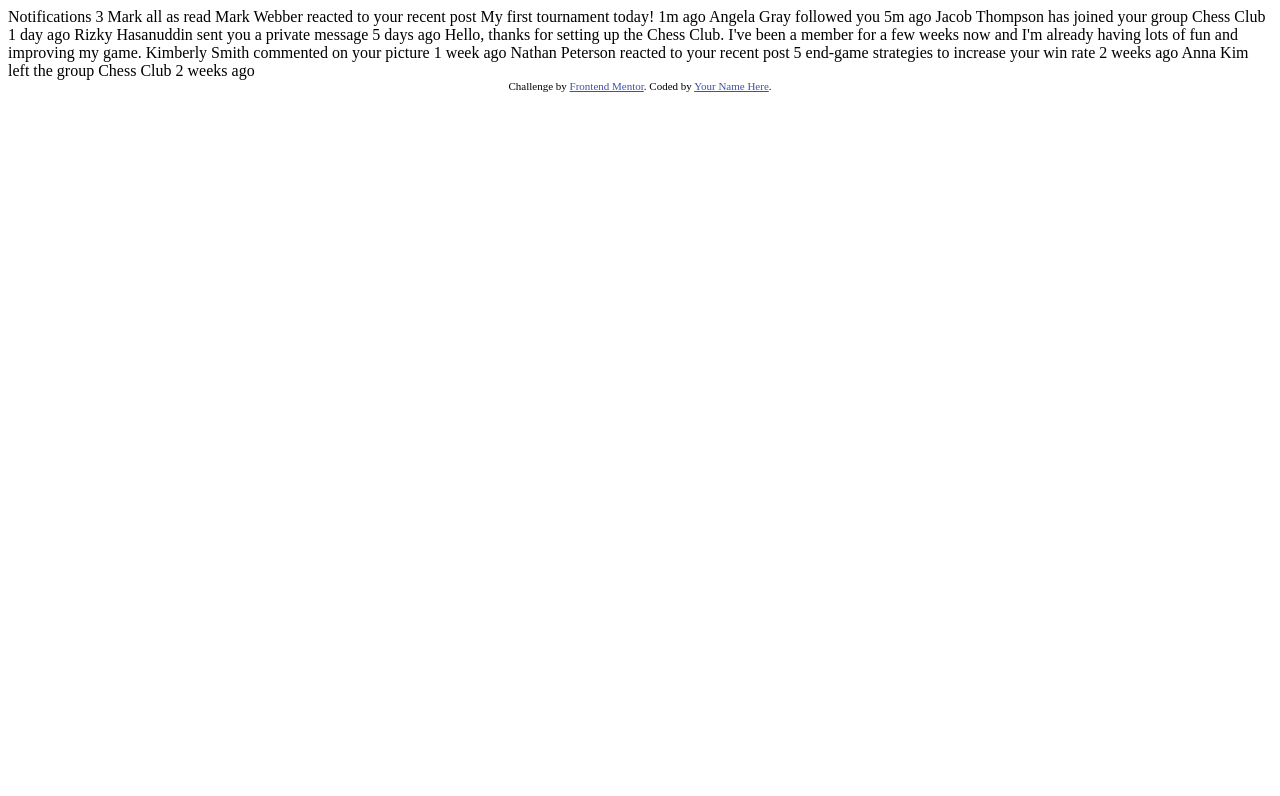
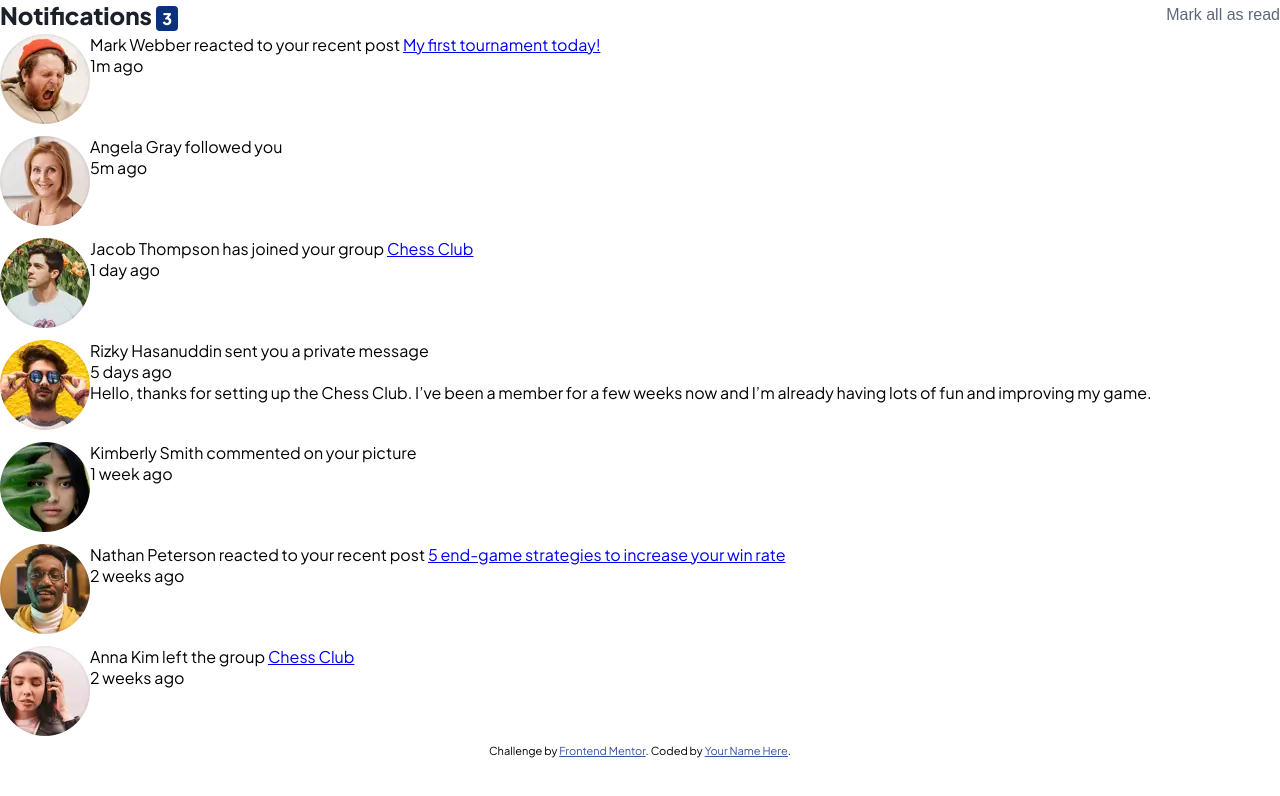
Before and after one commit to mirfanwebdev/frontendmentor-notification, a plain HTML site: page index.html in a window 1280 px wide. Drawn offline with Linux system fonts and the light colour scheme.

Commit message:
add javascript loop render

```diff
--- a/index.html
+++ b/index.html
@@ -1,51 +1,47 @@
 <!DOCTYPE html>
 <html lang="en">
   <head>
-  <meta charset="UTF-8">
-  <meta name="viewport" content="width=device-width, initial-scale=1.0"> <!-- displays site properly based on user's device -->
+    <meta charset="UTF-8" />
+    <meta name="viewport" content="width=device-width, initial-scale=1.0" />
+    <!-- displays site properly based on user's device -->
 
-  <link rel="icon" type="image/png" sizes="32x32" href="./assets/images/favicon-32x32.png">
+    <link
+      rel="icon"
+      type="image/png"
+      sizes="32x32"
+      href="./assets/images/favicon-32x32.png"
+    />
 
     <title>Frontend Mentor | Notifications page</title>
 
+    <link rel="stylesheet" href="style.css" />
+    <script src="./js/data.js" defer></script>
+    <script src="./js/notification.js" defer></script>
+
     <!-- Feel free to remove these styles or customise in your own stylesheet 👍 -->
-  <style>
-    .attribution { font-size: 11px; text-align: center; }
-    .attribution a { color: hsl(228, 45%, 44%); }
-  </style>
+    <!-- <style>
+      .attribution {
+        font-size: 11px;
+        text-align: center;
+      }
+      .attribution a {
+        color: hsl(228, 45%, 44%);
+      }
+    </style> -->
   </head>
   <body>
-
-  Notifications 3
-
-  Mark all as read
-
-  Mark Webber reacted to your recent post My first tournament today!
-  1m ago
-
-  Angela Gray followed you
-  5m ago
-
-  Jacob Thompson has joined your group Chess Club
-  1 day ago
-
-  Rizky Hasanuddin sent you a private message
-  5 days ago
-  Hello, thanks for setting up the Chess Club. I've been a member for a few weeks now and
-  I'm already having lots of fun and improving my game.
-
-  Kimberly Smith commented on your picture
-  1 week ago
-
-  Nathan Peterson reacted to your recent post 5 end-game strategies to increase your win rate
-  2 weeks ago
-
-  Anna Kim left the group Chess Club
-  2 weeks ago
-
+    <div class="container">
+      <div class="header">
+        <h1>Notifications <span class="badge">3</span></h1>
+        <button>Mark all as read</button>
+      </div>
+      <div class="notification"></div>
+    </div>
     <div class="attribution">
-    Challenge by <a href="https://www.frontendmentor.io?ref=challenge" target="_blank">Frontend Mentor</a>.
-    Coded by <a href="#">Your Name Here</a>.
+      Challenge by
+      <a href="https://www.frontendmentor.io?ref=challenge" target="_blank"
+        >Frontend Mentor</a
+      >. Coded by <a href="#">Your Name Here</a>.
     </div>
   </body>
 </html>
--- /dev/null
+++ b/js/data.js
@@ -0,0 +1,65 @@
+const data = [
+  {
+    id: 1,
+    name: "Mark Webber",
+    message: "reacted to your recent post",
+    link: "My first tournament today!",
+    time: "1m",
+    img: "./assets/images/avatar-mark-webber.webp",
+    alt: "avatar-mark-webber",
+  },
+  {
+    id: 2,
+    name: "Angela Gray",
+    message: "followed you",
+    time: "5m",
+    img: "./assets/images/avatar-angela-gray.webp",
+    alt: "avatar-angela-gray",
+  },
+  {
+    id: 3,
+    name: "Jacob Thompson",
+    message: "has joined your group",
+    link: "Chess Club",
+    time: "1 day",
+    img: "./assets/images/avatar-jacob-thompson.webp",
+    alt: "avatar-jacob-thompson",
+  },
+  {
+    id: 4,
+    name: "Rizky Hasanuddin",
+    message: "sent you a private message",
+    subMassage:
+      "Hello, thanks for setting up the Chess Club. I’ve been a member for a few weeks now and I’m already having lots of fun and improving my game.",
+    time: "5 days",
+    img: "./assets/images/avatar-rizky-hasanuddin.webp",
+    alt: "avatar-rizky-hasanuddin",
+  },
+  {
+    id: 5,
+    name: "Kimberly Smith",
+    message: "commented on your picture",
+    img: "./assets/images/image-chess.jpg",
+    time: "1 week",
+    img: "./assets/images/avatar-kimberly-smith.webp",
+    alt: "avatar-kimberly-smith",
+  },
+  {
+    id: 6,
+    name: "Nathan Peterson",
+    message: "reacted to your recent post",
+    link: "5 end-game strategies to increase your win rate",
+    time: "2 weeks",
+    img: "./assets/images/avatar-nathan-peterson.webp",
+    alt: "avatar-nathan-peterson",
+  },
+  {
+    id: 7,
+    name: "Anna Kim",
+    message: "left the group",
+    link: "Chess Club",
+    time: "2 weeks",
+    img: "./assets/images/avatar-anna-kim.webp",
+    alt: "avatar-anna-kim",
+  },
+];
--- /dev/null
+++ b/js/notification.js
@@ -0,0 +1,31 @@
+function showMessage(container, message) {
+  const messageDiv = document.createElement("div");
+  messageDiv.textContent = message;
+  return container.appendChild(messageDiv);
+}
+
+function getNotification(data) {
+  const notification = document.querySelector(".notification");
+  data.map((item) => {
+    const div = document.createElement("div");
+    const contentDiv = document.createElement("div");
+    const imageContainer = document.createElement("div");
+
+    div.classList.add("notification-item");
+    contentDiv.classList.add("notification-content");
+    imageContainer.innerHTML = `<img src="${item.img}" alt="${item.alt}" class="notification-item--avatar">`;
+    contentDiv.innerHTML = `${item.name} ${item.message} ${
+      item.link ? `<a href="#">${item.link}</a>` : ""
+    } <p class="notification-item--time">${item.time} ago</p>`;
+
+    notification.appendChild(div);
+    div.appendChild(imageContainer);
+    div.appendChild(contentDiv);
+
+    if (item.subMassage) {
+      showMessage(contentDiv, item.subMassage);
+    }
+  });
+}
+
+getNotification(data);
--- /dev/null
+++ b/style.css
@@ -0,0 +1,63 @@
+@import url("https://fonts.googleapis.com/css2?family=Plus+Jakarta+Sans:ital,wght@0,200..800;1,200..800&display=swap");
+:root {
+  --red: hsl(1, 90%, 64%);
+  --blue: hsl(219, 85%, 26%);
+  --white: hsl(0, 0%, 100%);
+  --gray-blue-0: hsl(210, 60%, 98%);
+  --gray-blue-1: hsl(211, 68%, 94%);
+  --gray-blue-2: hsl(205, 33%, 90%);
+  --gray-blue: hsl(219, 14%, 63%);
+  --dark-gray-blue: hsl(219, 12%, 42%);
+  --dark-blue: hsl(224, 21%, 14%);
+  font-size: 16px;
+}
+
+* {
+  margin: 0;
+  padding: 0;
+  box-sizing: border-box;
+}
+
+body {
+  font-family: "Plus Jakarta Sans", sans-serif;
+  background-color: var(--white);
+}
+
+.header {
+  display: flex;
+  justify-content: space-between;
+  align-items: center;
+}
+.header h1 {
+  font-size: 1.5rem;
+  font-weight: 800;
+  color: var(--dark-blue);
+}
+.badge {
+  font-size: 1rem;
+  background-color: var(--blue);
+  color: var(--white);
+  padding: 2px 6px;
+  border-color: transparent;
+  border-radius: 4px;
+}
+.header button {
+  font-size: 1rem;
+  border: none;
+  background-color: transparent;
+  color: var(--dark-gray-blue);
+}
+
+.notification-item {
+  display: flex;
+  align-items: start;
+  padding: 4px 0;
+}
+
+.attribution {
+  font-size: 11px;
+  text-align: center;
+}
+.attribution a {
+  color: hsl(228, 45%, 44%);
+}
```
Lines whose indentation alone changed are shown as unchanged.
